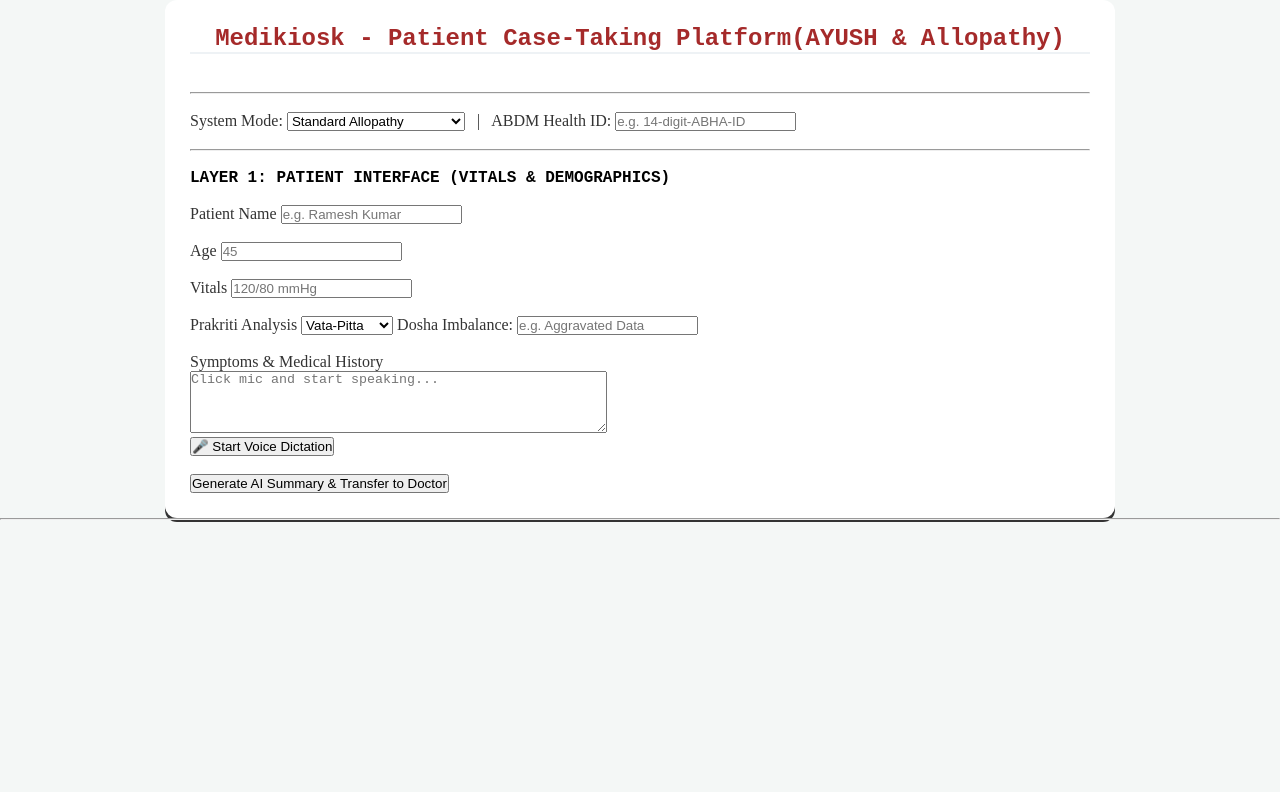
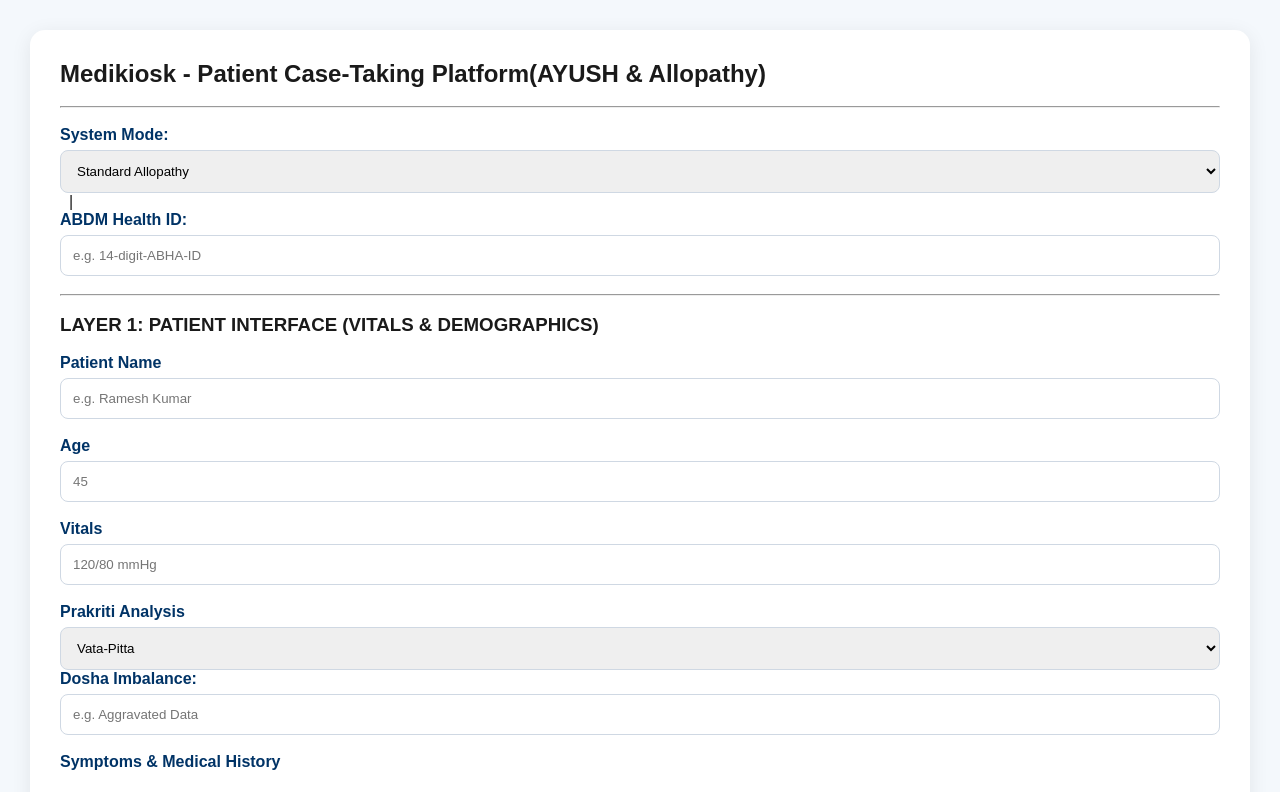
Before and after one commit to mahishaa513-cmd/my-website, a plain HTML site: page index.html in a window 1280 px wide. Shown: the top 792 px of the page. Drawn offline with Linux system fonts and the light colour scheme.

Commit message:
Update style.css

```diff
--- a/style.css
+++ b/style.css
@@ -1,34 +1,152 @@
 *{
-    margin: 0%;
-    padding: 0%;
+    margin:0;
+    padding:0;
+    box-sizing:border-box;
+    font-family:'Poppins',sans-serif;
 }
 
-html,body{
-    background-color: #f4f7f6;
-    color: #333;
-    width: 100%;
-    height: 100%;
+body{
+    background:#f4f8fc;
+    color:#1a1a1a;
+    padding:30px;
 }
 
-.container{
-    max-width: 900px;
-    margin: 0 auto;
-    background: #ffffff;
-    padding: 25px;
-    border-radius: 12px;
-    box-shadow: 0 4px
+header{
+    background:linear-gradient(135deg,#003366,#0056b3);
+    color:white;
+    padding:20px;
+    border-radius:12px;
+    margin-bottom:25px;
+    box-shadow:0 5px 15px rgba(0,0,0,0.15);
 }
 
-h2{
-    margin-bottom: 20px;
-    border-bottom: 2px solid #eef2f5;
-    text-align: center;
-    font-family: 'Courier New', Courier, monospace;
-    color: brown;
+header h1{
+    font-size:32px;
+    margin-bottom:8px;
 }
 
-h3{
-    font-size: medium;
-    font-family: 'Courier New', Courier, monospace;
-    color: black;
+header p{
+    opacity:0.9;
 }
+
+
+.container{
+    background:white;
+    border-radius:15px;
+    padding:30px;
+    box-shadow:0 4px 20px rgba(0,0,0,0.08);
+}
+
+
+.section-title{
+    color:#003366;
+    font-size:24px;
+    font-weight:600;
+    margin-bottom:20px;
+    border-left:6px solid #0d6efd;
+    padding-left:12px;
+}
+
+
+.form-grid{
+    display:grid;
+    grid-template-columns:repeat(auto-fit,minmax(250px,1fr));
+    gap:20px;
+}
+
+
+label{
+    display:block;
+    font-weight:600;
+    margin-bottom:6px;
+    color:#003366;
+}
+
+
+input,
+select,
+textarea{
+    width:100%;
+    padding:12px;
+    border:1px solid #cfd8e3;
+    border-radius:8px;
+    outline:none;
+    transition:0.3s;
+}
+
+input:focus,
+select:focus,
+textarea:focus{
+    border-color:#0d6efd;
+    box-shadow:0 0 8px rgba(13,110,253,0.2);
+}
+
+
+textarea{
+    min-height:120px;
+    resize:vertical;
+}
+
+
+button{
+    background:#0056b3;
+    color:white;
+    border:none;
+    padding:12px 20px;
+    border-radius:8px;
+    cursor:pointer;
+    font-size:15px;
+    font-weight:600;
+    transition:0.3s;
+}
+
+button:hover{
+    background:#003d80;
+    transform:translateY(-2px);
+}
+
+
+.output-box{
+    background:#f8fbff;
+    border-left:5px solid #0056b3;
+    margin-top:25px;
+    padding:20px;
+    border-radius:10px;
+}
+
+.output-box h3{
+    color:#003366;
+    margin-bottom:15px;
+}
+
+
+.output-box ul{
+    padding-left:20px;
+}
+
+.output-box li{
+    margin-bottom:10px;
+}
+
+
+.gov-tag{
+    background:#e6f0ff;
+    color:#003366;
+    display:inline-block;
+    padding:6px 12px;
+    border-radius:20px;
+    font-size:13px;
+    font-weight:600;
+    margin-bottom:10px;
+}
+
+
+@media(max-width:768px){
+    body{
+        padding:15px;
+    }
+
+    header h1{
+        font-size:24px;
+    }
+}
```
